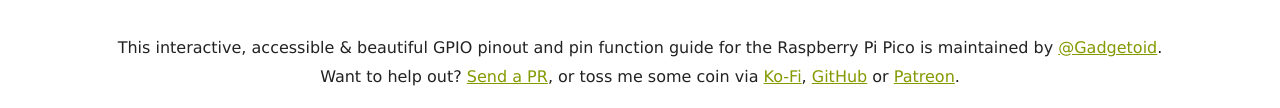
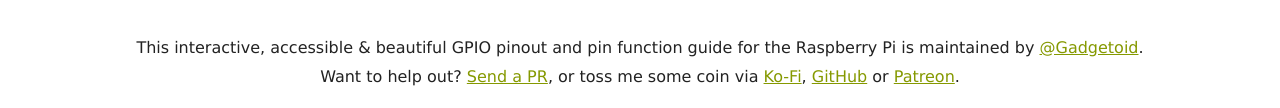
Before and after one commit to pinout-xyz/pinout-2024, a plain HTML site: page template.html in a window 1280 px wide. Shown: the part 1059-1167 px from the top of the page. Drawn offline with Linux system fonts and the light colour scheme; files that its build step writes are made by us from their sources; files whose address does not match are found by name.

Commit message:
Drop Pico

```diff
--- a/template.html
+++ b/template.html
@@ -72,7 +72,7 @@
         </section>
     </article>
     <footer>
-        <p>This interactive, accessible &amp; beautiful GPIO pinout and pin function guide for the Raspberry Pi Pico is maintained by <a href="https://fosstodon.org/@gadgetoid" title="@gadgetoid at Mastodon">@Gadgetoid</a>.</p>
+        <p>This interactive, accessible &amp; beautiful GPIO pinout and pin function guide for the Raspberry Pi is maintained by <a href="https://fosstodon.org/@gadgetoid" title="@gadgetoid at Mastodon">@Gadgetoid</a>.</p>
         <p>Want to help out? <a href="https://github.com/pinout-xyz/pinout-2024" title="Send a pull-request on GitHub.">Send a PR</a>, or toss me some coin via <a href="https://ko-fi.com/gadgetoid" title="Buy me a coffee on Ko-Fi">Ko-Fi</a>, <a href="https://github.com/sponsors/Gadgetoid" title="Sponsor me on GitHub">GitHub</a> or <a href="https://www.patreon.com/gadgetoid" title="Sponsor me on Patreon">Patreon</a>.</p>
     </footer>
     <script src="pinout.js" type="text/javascript"></script>
```
